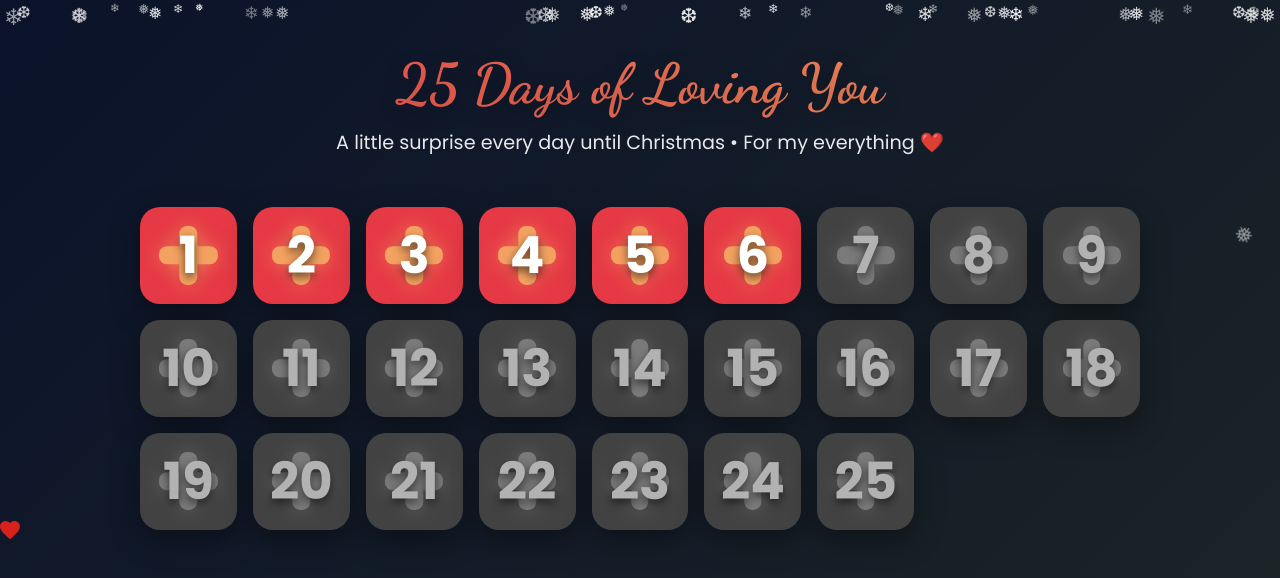
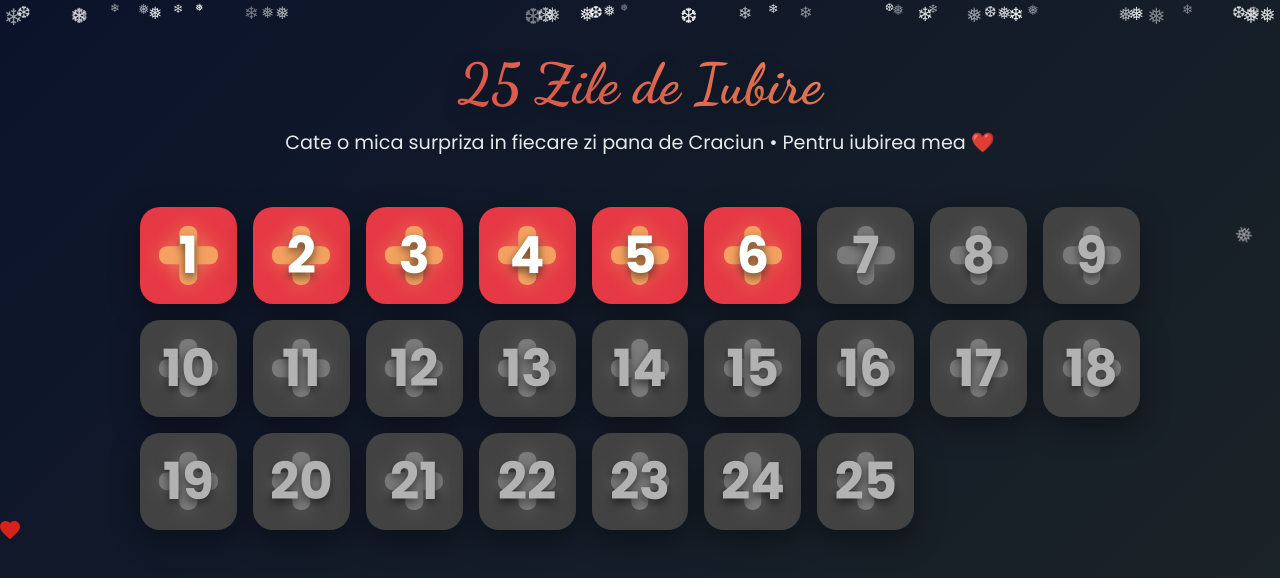
Before and after one commit to AlexMaster23/AlexMaster23.github.io, a plain HTML site: page index.html in a window 1280 px wide. Drawn offline with nearby package versions, Linux system fonts and the light colour scheme.

Commit message:
Update index.html

```diff
--- a/index.html
+++ b/index.html
@@ -13,8 +13,8 @@
   <div class="snow-container"></div>
 
   <header>
-    <h1>25 Days of Loving You</h1>
-    <p class="subtitle">A little surprise every day until Christmas • For my everything ❤️</p>
+    <h1>25 Zile de Iubire</h1>
+    <p class="subtitle">Cate o mica surpriza in fiecare zi pana de Craciun • Pentru iubirea mea ❤️</p>
   </header>
 
   <div class="calendar" id="calendar"></div>
```
